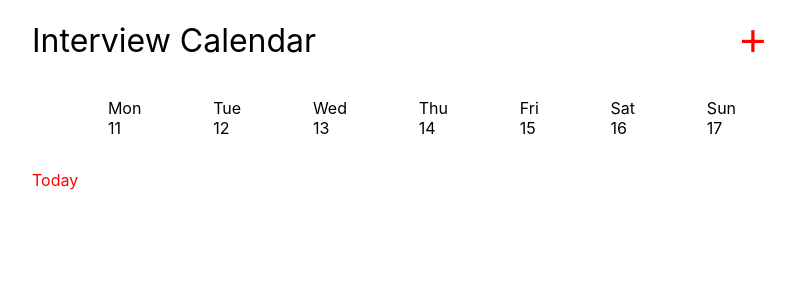
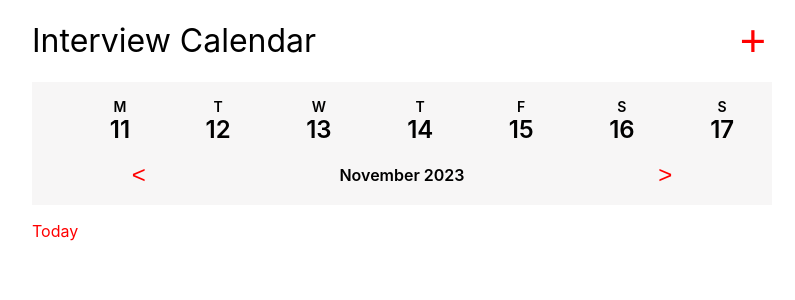
Before and after one commit to Aleksandr-Rozhok/Calendar, a React (Create React App) app: page / in a window 1280 px wide. Shown: the top 300 px of the page, without its empty margins (18-813 px from the left). Built offline with nearby package versions, Linux system fonts and the light colour scheme; no server answers; data requests are answered from the project's data file.

Commit message:
add: calendar bar

```diff
--- a/calendar.json
+++ b/calendar.json
@@ -1,36 +1,36 @@
 {
   "week": [{
-      "dayOfWeek": "Mon",
+      "dayOfWeek": "M",
       "numberOfMonth": "11",
       "id": "0"
     },
     {
-      "dayOfWeek": "Tue",
+      "dayOfWeek": "T",
       "numberOfMonth": "12",
       "id": "1"
     },
     {
-      "dayOfWeek": "Wed",
+      "dayOfWeek": "W",
       "numberOfMonth": "13",
       "id": "2"
     },
     {
-      "dayOfWeek": "Thu",
+      "dayOfWeek": "T",
       "numberOfMonth": "14",
       "id": "3"
     },
     {
-      "dayOfWeek": "Fri",
+      "dayOfWeek": "F",
       "numberOfMonth": "15",
       "id": "4"
     },
     {
-      "dayOfWeek": "Sat",
+      "dayOfWeek": "S",
       "numberOfMonth": "16",
       "id": "5"
     },
     {
-      "dayOfWeek": "Sun",
+      "dayOfWeek": "S",
       "numberOfMonth": "17",
       "id": "6"
     }
--- a/src/api/apiSlice.jsx
+++ b/src/api/apiSlice.jsx
@@ -10,7 +10,7 @@ export const apiSlice = createApi({
             providesTags: ['Calendar']
         }),
         getMonth: builder.query({
-            query: id => `/month/${id}`,
+            query: id => `/months/${id}`,
             providesTags: ['Calendar']
         }),
         // createHero: builder.mutation({
--- /dev/null
+++ b/src/components/monthItem/MonthItem.jsx
@@ -0,0 +1,33 @@
+import React from "react";
+import styled from "styled-components";
+
+const MonthItem = ({monthAndYear}) => {
+  const MonthItemContainer = styled.div`
+    display: flex;
+    justify-content: space-around;
+    align-items: center;
+    margin-bottom: 15px;
+  `
+  const CurrentMonthAndYear = styled.div`
+    font-weight: 600;
+  `
+
+  const ArrowButton = styled.button`
+    color: red;
+    font-weight: 400;
+    font-size: 24px;
+    border: none;
+    background-color: transparent;
+    cursor: pointer;
+  `
+
+  return (
+    <MonthItemContainer>
+      <ArrowButton>&lt;</ArrowButton>
+      <CurrentMonthAndYear>{monthAndYear.month} {monthAndYear.year}</CurrentMonthAndYear>
+      <ArrowButton>&gt;</ArrowButton>
+    </MonthItemContainer>
+  );
+};
+
+export default MonthItem;
--- a/src/components/weekdays/Weekdays.jsx
+++ b/src/components/weekdays/Weekdays.jsx
@@ -4,26 +4,31 @@ import styled from "styled-components";
 import { useGetWeekdaysQuery, useGetMonthQuery } from '../../api/apiSlice.jsx';
 import Spinner from '../spinner/Spinner';
 import WeekdaysItem from "../weekdaysItem/WeekdaysItem.jsx";
+import MonthItem from "../monthItem/MonthItem.jsx";
 
 const Weekdays = () => {
+  const WeekdaysContainer = styled.div`
+       background-color: #f7f6f6;
+  `;
+
   const LoadingError = styled.h5`
     color: red;
-  `
+  `;
   const ListOfDate = styled.ul`
     display: flex;
     justify-content: space-around;
     align-items: center;
-  `
+  `;
 
   const {
       data: daysOfWeek = [],
       isLoading,
       isError,
-  } = useGetWeekdaysQuery(10);
+  } = useGetWeekdaysQuery();
 
   const {
     data: month = ''
-  } = useGetMonthQuery();
+  } = useGetMonthQuery(10);
 
   if (isLoading) {
     return <Spinner/>;
@@ -39,15 +44,18 @@ const Weekdays = () => {
     return arr.map(({id, ...props}) => {
         return <WeekdaysItem key={id} {...props}/>
     })
-}
+  }
 
-const elementsOfWeek = renderDateList(daysOfWeek.slice());
+console.log(month)
+
+  const elementsOfWeek = renderDateList(daysOfWeek.slice());
   return (
-    <>
+    <WeekdaysContainer>
       <ListOfDate>
         {elementsOfWeek}
       </ListOfDate>
-    </>
+      <MonthItem monthAndYear={month}/>
+    </WeekdaysContainer>
   );
 };
 
--- a/src/components/weekdaysItem/WeekdaysItem.jsx
+++ b/src/components/weekdaysItem/WeekdaysItem.jsx
@@ -1,11 +1,28 @@
 import React from "react";
+import styled from "styled-components";
 
 const WeekdaysItem = ({dayOfWeek, numberOfMonth}) => {
+  const WeekdaysItemContainer = styled.div`
+    display: flex;
+    justify-content: center;
+    align-items: center;
+    flex-direction: column;
+  `
+  const DayOfWeek = styled.div`
+    font-weight: 600;
+    font-size: 14px;
+  `
+
+  const NumberOfMonth = styled.div`
+    font-weight: 600;
+    font-size: 24px;
+  `
+
   return (
-    <div className="weekdays-item_container">
-      <div className="day-of-week">{dayOfWeek}</div>
-      <div className="calendar-number">{numberOfMonth}</div>
-    </div>
+    <WeekdaysItemContainer>
+      <DayOfWeek>{dayOfWeek}</DayOfWeek>
+      <NumberOfMonth>{numberOfMonth}</NumberOfMonth>
+    </WeekdaysItemContainer>
   );
 };
 
```
